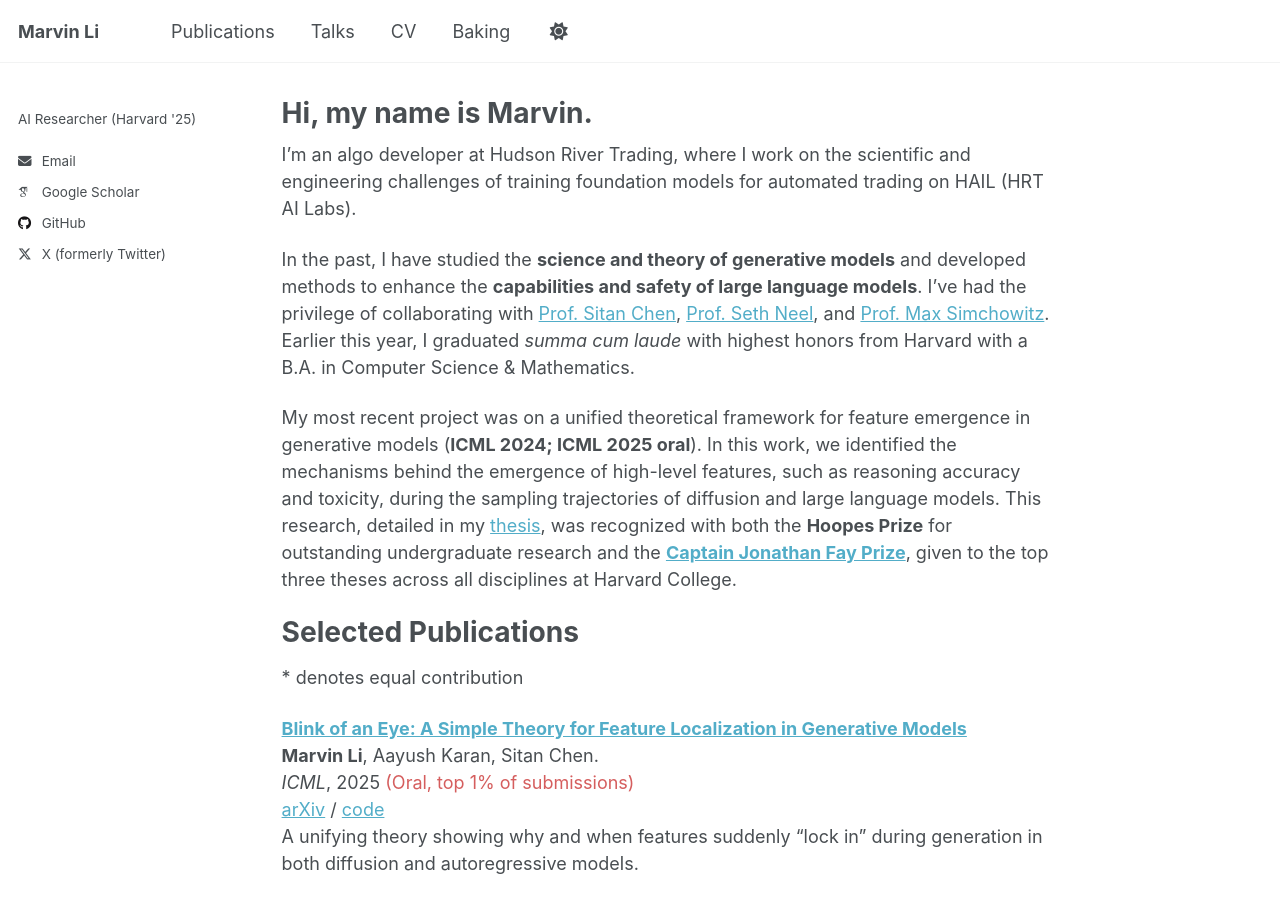
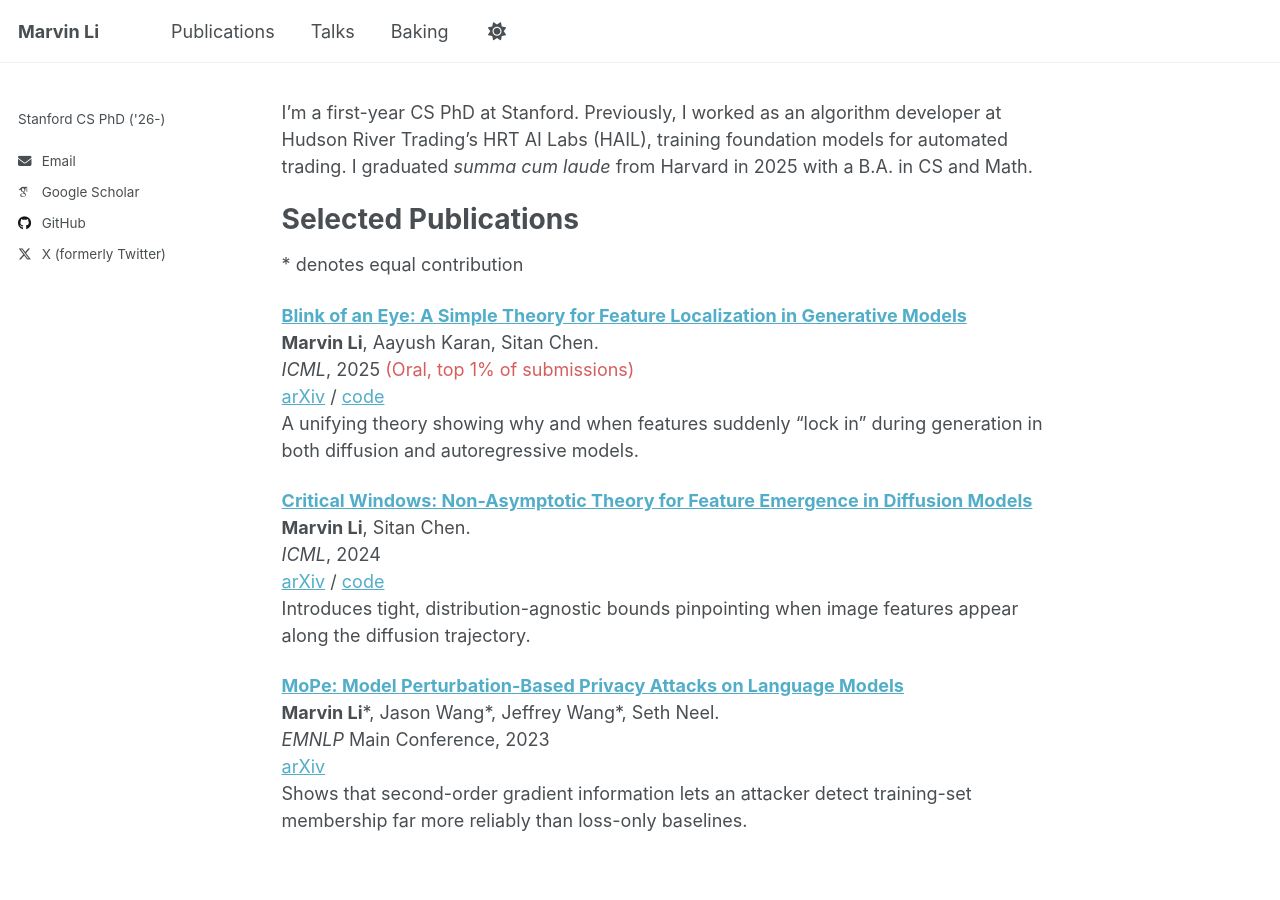
Before and after one commit to marvinfli/marvinfli.github.io, a Jekyll site: the page built from _pages/about.md, in a window 1280 px wide and 900 px high. Built offline with Jekyll 4.4.1, drawn with Linux system fonts in a browser that asks for light colours; some web fonts are replaced; a script that is not in the unit is left out.

```diff
--- a/_config.yml
+++ b/_config.yml
@@ -12,7 +12,7 @@ site_theme               : "default"
 title                    : "Marvin Li"
 title_separator          : "-"
 name                     : &name "Marvin Li"
-description              : &description "Hi, my name is Marvin Li"
+description              : &description "Marvin Li"
 url                      : https://marvinfli.github.io # the base hostname & protocol for your site e.g. "https://[your GitHub username].github.io" or if you already have some other page hosted on Github then use "https://[your GitHub username].github.io/[Your Repo Name]"
 baseurl                  : "" # the subpath of your site, e.g. "/blog"
 repository               : "marvinfli/marvinfli.github.io"
@@ -25,14 +25,14 @@ author:
 
   # name             : "Marvin Li"
   pronouns         : # example: "she/her"
-  bio              : "AI Researcher (Harvard '25)"
+  bio              : "Stanford CS PhD ('26-)"
   location         :
   employer         :
   uri              : # URL
   email            : "marvin.fangzhou.li@gmail.com"
 
   # Academic websites
-  googlescholar    : "https://scholar.google.com/citations?user=NhMTzpsAAAAJ"
+  googlescholar    : "https://scholar.google.com/citations?user=wV7SDW8AAAAJ"
 
   # Repositories and software development
   github           : "marvinfli"
--- a/_pages/about.md
+++ b/_pages/about.md
@@ -1,6 +1,6 @@
 ---
 permalink: /
-title: "Hi, my name is Marvin."
+title: null
 author_profile: true
 hide_author_avatar: false
 redirect_from:
@@ -8,11 +8,7 @@ redirect_from:
   - /about.html
 ---
 
-I'm an algo developer at Hudson River Trading, where I work on the scientific and engineering challenges of training foundation models for automated trading on HAIL (HRT AI Labs).
-
-In the past, I have studied the **science and theory of generative models** and developed methods to enhance the **capabilities and safety of large language models**. I've had the privilege of collaborating with [Prof. Sitan Chen](https://sitanchen.com/), [Prof. Seth Neel](https://sethneel.com/), and [Prof. Max Simchowitz](https://msimchowitz.github.io/). Earlier this year, I graduated *summa cum laude* with highest honors from Harvard with a B.A. in Computer Science & Mathematics.
-
-My most recent project was on a unified theoretical framework for feature emergence in generative models (**ICML 2024; ICML 2025 oral**). In this work, we identified the mechanisms behind the emergence of high-level features, such as reasoning accuracy and toxicity, during the sampling trajectories of diffusion and large language models. This research, detailed in my [thesis](/files/thesis.pdf), was recognized with both the **Hoopes Prize** for outstanding undergraduate research and the [**Captain Jonathan Fay Prize**](https://www.radcliffe.harvard.edu/news-and-ideas/harvard-radcliffe-institute-awards-2025-fay-prizes-for-outstanding-theses-of-graduating-class), given to the top three theses across all disciplines at Harvard College.
+I'm a first-year CS PhD at Stanford. Previously, I worked as an algorithm developer at Hudson River Trading’s HRT AI Labs (HAIL), training foundation models for automated trading. I graduated *summa cum laude* from Harvard in 2025 with a B.A. in CS and Math.
 
 # Selected Publications
 \* denotes equal contribution
```
Also changed, not shown: _data/navigation.yml (+0 -7 lines), _pages/cv-json.md (deleted, +0 -35 lines), _pages/cv.md (deleted, +0 -64 lines), 1 other file.
